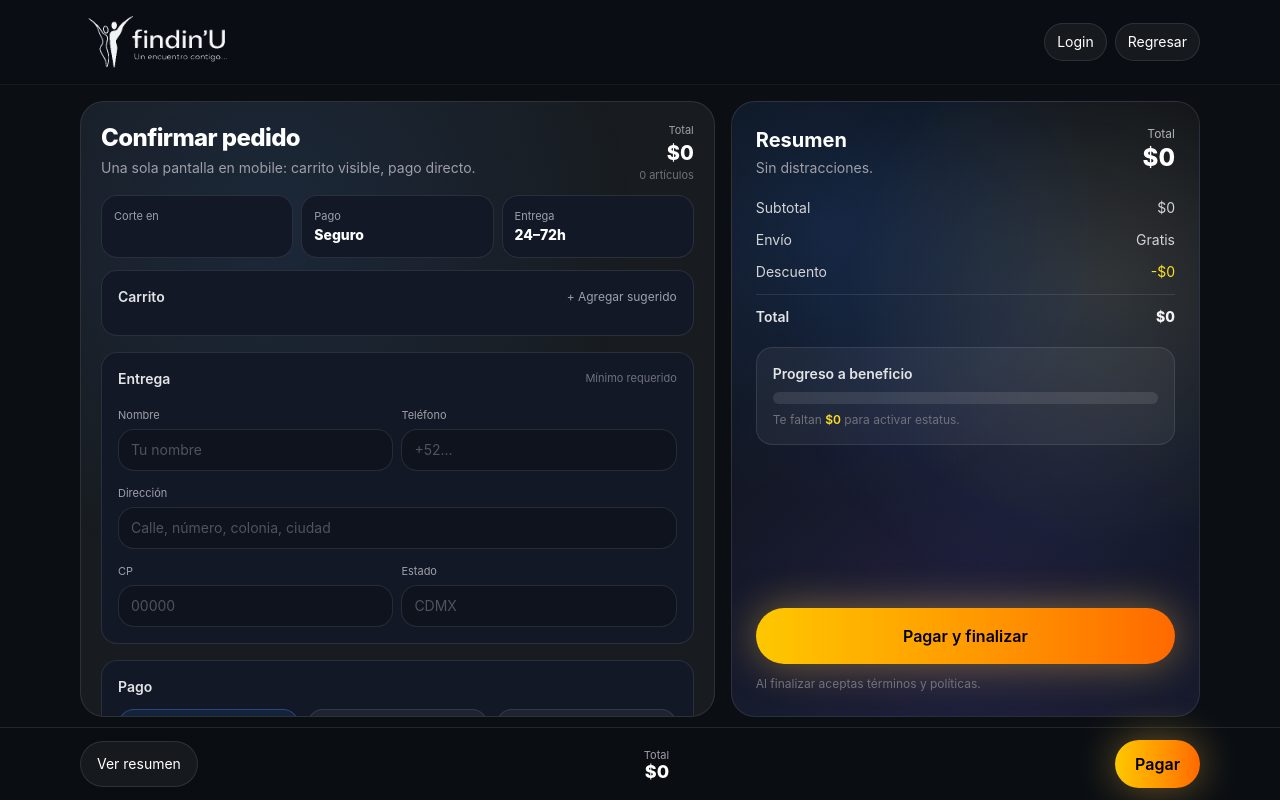
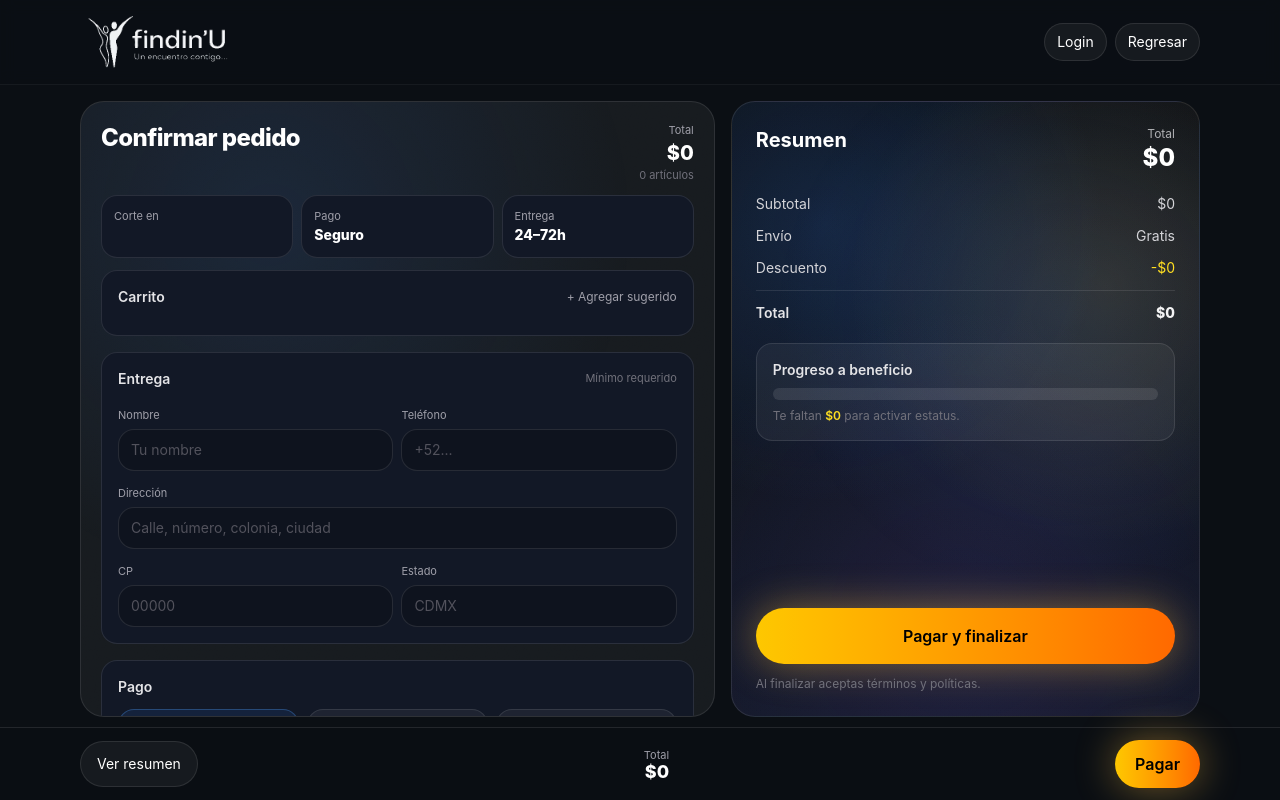
Before and after one commit to rockartx-code/gamification-multinivel, an Angular app in the folder gamificacion-multinivel-f/: page /carrito in a window 1280 px wide. Built offline with nearby package versions, Linux system fonts and the light colour scheme.

Commit message:
Update carrito.component.html

```diff
--- a/gamificacion-multinivel-f/src/app/pages/carrito/carrito.component.html
+++ b/gamificacion-multinivel-f/src/app/pages/carrito/carrito.component.html
@@ -30,9 +30,6 @@
           <div class="flex items-start justify-between gap-3">
             <div class="min-w-0">
               <h1 class="text-xl font-extrabold tracking-tight sm:text-2xl">Confirmar pedido</h1>
-              <p class="mt-1 text-xs text-zinc-400 sm:text-sm">
-                Una sola pantalla en mobile: carrito visible, pago directo.
-              </p>
             </div>
 
             <div class="shrink-0 text-right">
@@ -223,7 +220,6 @@
             <div class="flex items-start justify-between gap-3">
               <div>
                 <h2 class="text-xl font-bold">Resumen</h2>
-                <p class="mt-1 text-sm text-zinc-400">Sin distracciones.</p>
               </div>
               <div class="text-right">
                 <div class="text-xs text-zinc-300/80">Total</div>
```
